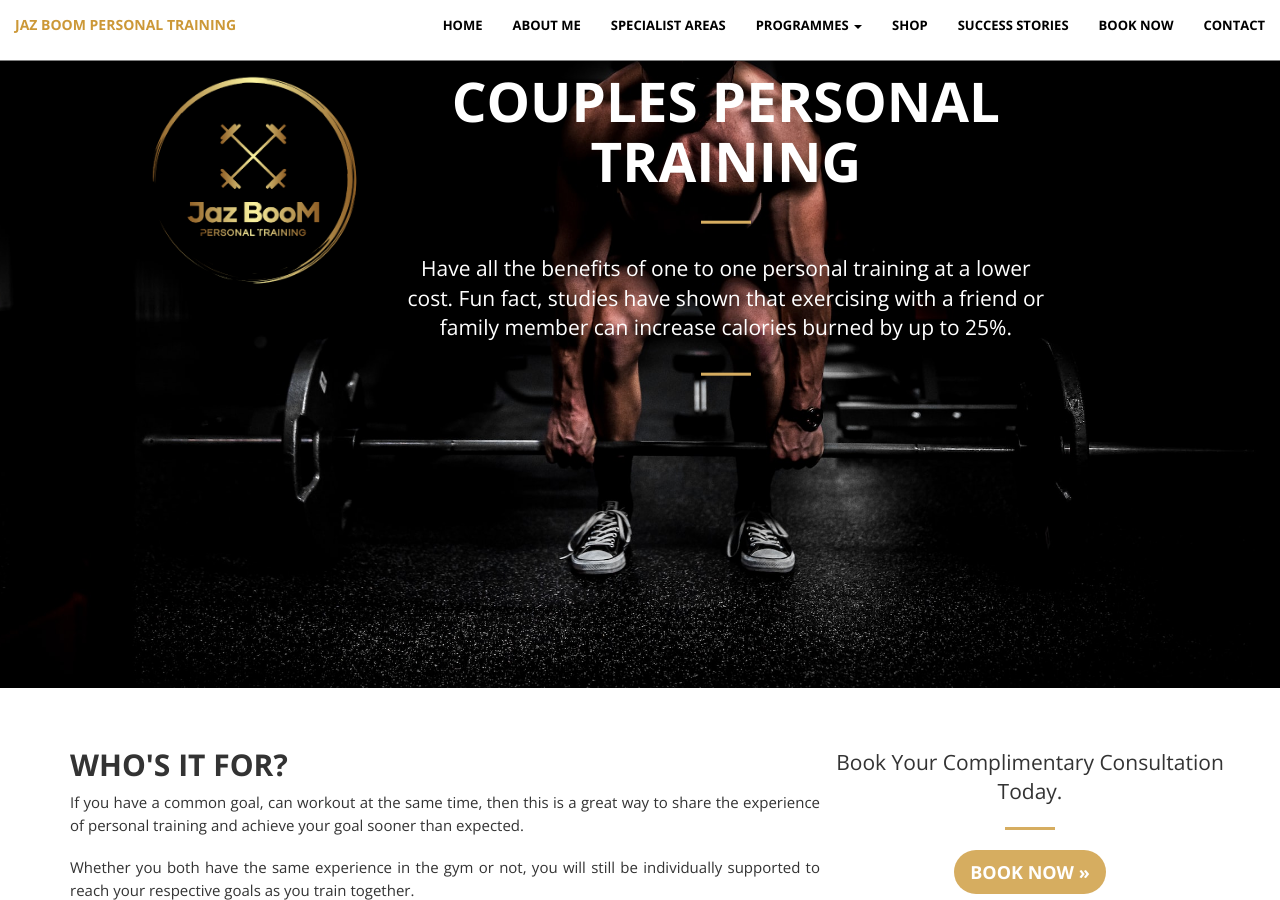
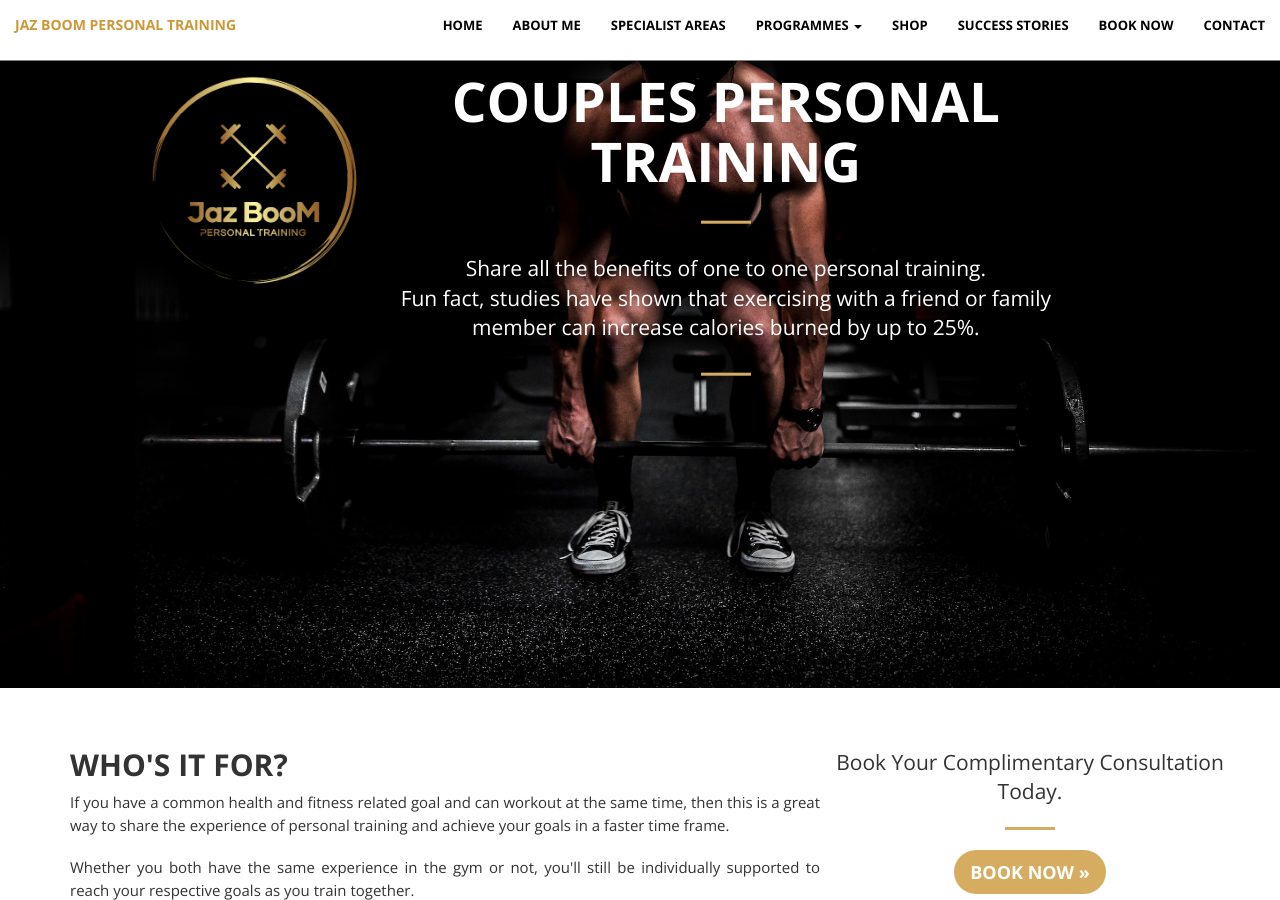
Before and after one commit to atmenterprise/jazzsinghpersonaltrainer, a Jekyll site: the page built from _pages/couplept.html, in a window 1280 px wide and 900 px high, scrolled down 212 px. Built offline with Jekyll 4.4.1, drawn with Linux system fonts in a browser that asks for light colours; comment, search, counter and statistics services are not loaded; some of the changed text lies outside the part shown.

Commit message:
[Change-3.1] Wording enhancement fix - #65

```diff
--- a/_includes/programmes.html
+++ b/_includes/programmes.html
@@ -20,7 +20,7 @@
                         <h3 class="panel-header highlight text-center">{{program.name}}</h3>
                         <hr/>
                         <div class="panel-body">
-                            <p class="wrap">{{program.short_description | truncatewords: 40}}</p>
+                            <p class="wrap text-center">{{program.short_description | truncatewords: 40}}</p>
                             <p class="text-center">
                                 <a class="btn btn-default" href="{{site.baseurl}}/{{program.page_url}}" role="button">View details &raquo;</a>
                             </p>
--- a/_pages/couplept.html
+++ b/_pages/couplept.html
@@ -14,7 +14,8 @@ permalink: /couplept
                     <h1>Couples Personal Training</h1>
                     <hr>
                     <h3 class="lead">
-                        Have all the benefits of one to one personal training at a lower cost.
+                        Share all the benefits of one to one personal training.
+                        <br>
                         Fun fact, studies have shown that exercising with a friend or family member
                         can increase calories burned by up to 25%.
                     </h3>
@@ -32,12 +33,12 @@ permalink: /couplept
             <br>
             <h2 class="highlight">WHO'S IT FOR?</h2>
             <p class="text-justify">
-                If you have a common goal, can workout at the same time, then this is a great
-                way to share the experience of personal training and achieve your goal sooner
-                than expected.
+                If you have a common health and fitness related goal and can workout at the
+                same time, then this is a great way to share the experience of personal training
+                and achieve your goals in a faster time frame.
             </p>
             <p class="text-justify">
-                Whether you both have the same experience in the gym or not, you will still be
+                Whether you both have the same experience in the gym or not, you&#39;ll still be
                 individually supported to reach your respective goals as you train together.
             </p>
             <p class="text-justify">
@@ -99,7 +100,7 @@ permalink: /couplept
                 your results driven programme with the option to continue rolling thereafter.
             </p>
             <p class="text-justify">
-                Find out more by booking a complementary consultation today.
+                Find out more by <a href="{{site.baseurl}}/booking#book">booking</a> a complementary consultation today.
             </p>
 
             <hr>
--- a/_sass/_base.scss
+++ b/_sass/_base.scss
@@ -389,7 +389,7 @@ body {
 
 .lead2{
     font-size: 14px;
-    color: black;
+    color: white;
 }
 
 .iconstyle{
```
Also changed, not shown: other parts of _pages/couplept.html (+3 -3 lines), _data/programs.yml (+4 -5 lines), _includes/about.html (+4 -3 lines), _pages/onetoonept.html (+15 -17 lines).
